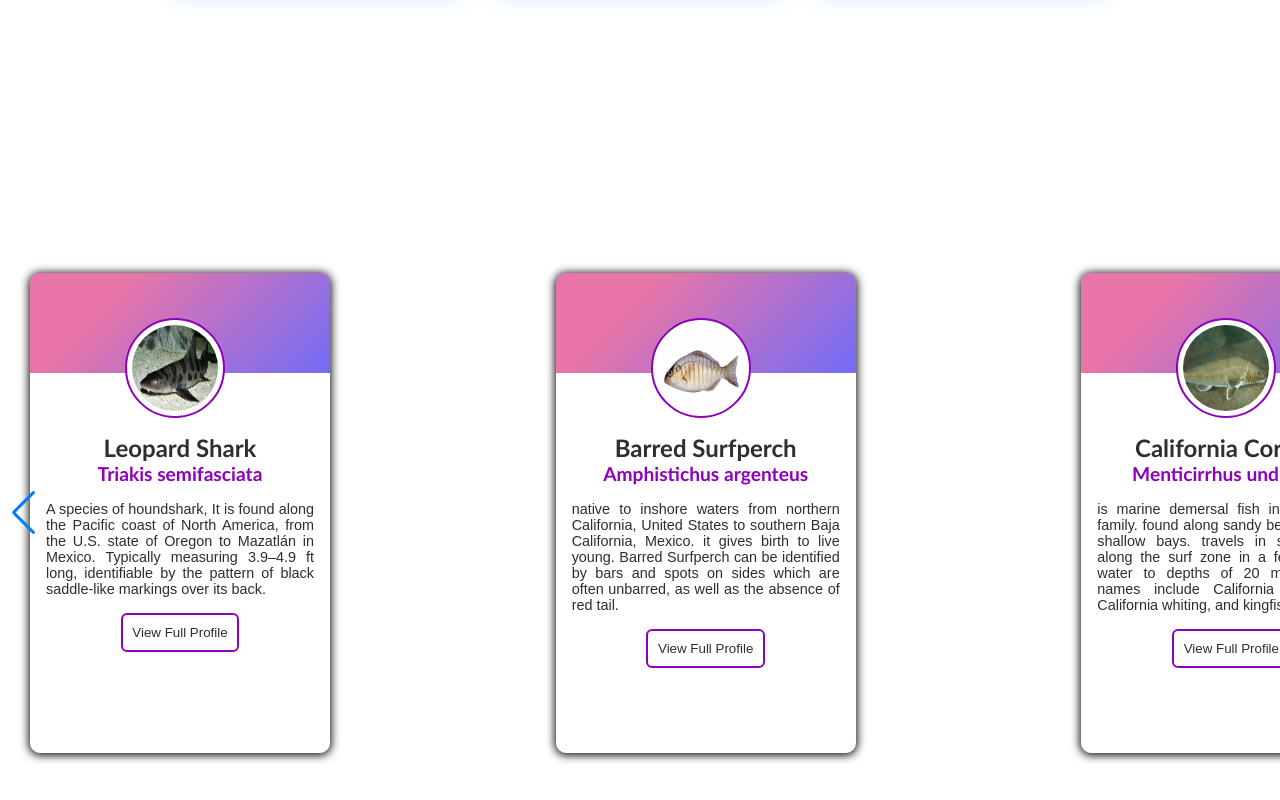
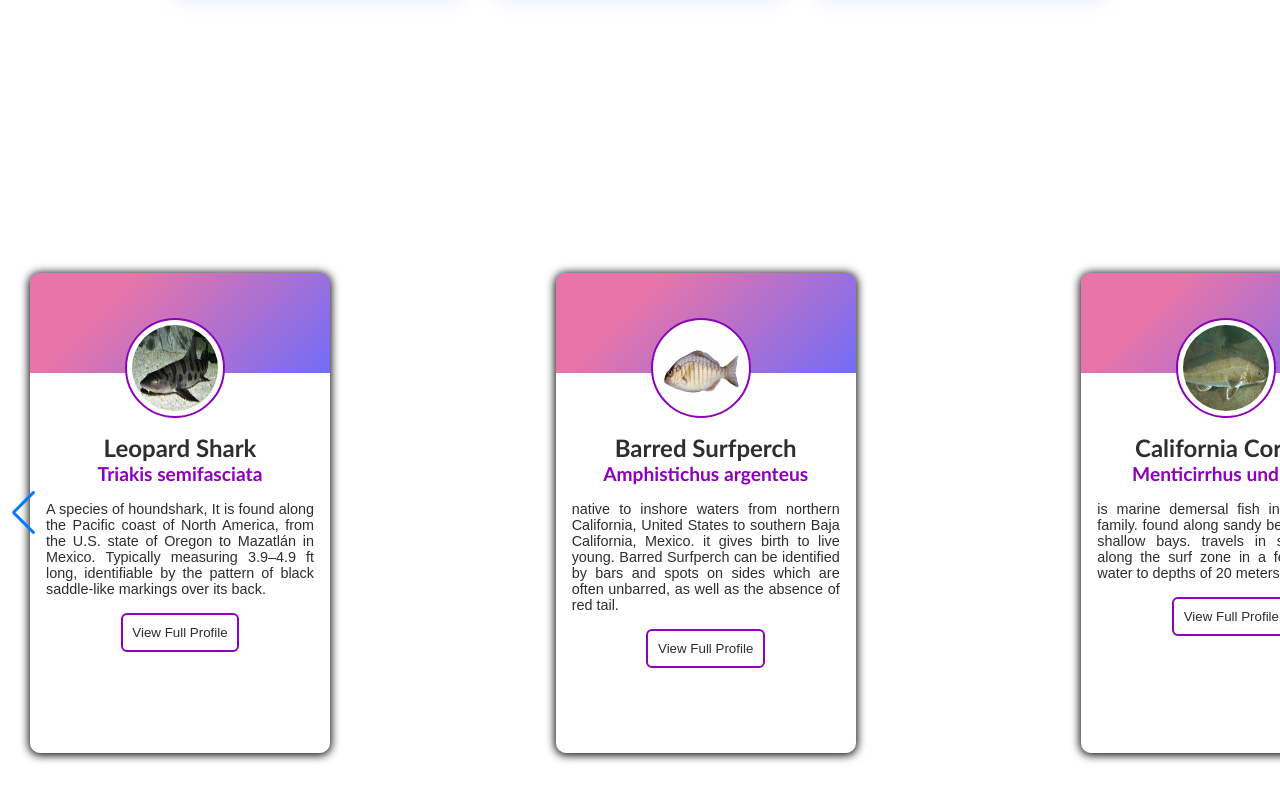
Before and after one commit to GLRJr/california-surf-fisher, a React (Create React App) app: page / in a window 1280 px wide. Shown: the part 1730-2530 px from the top of the page. Built offline with nearby package versions, Linux system fonts and the light colour scheme; grey boxes are pictures that could not be loaded.

Commit message:
fixed profile page, added species data

```diff
--- a/src/Components/FullSpeciesProfile/index.js
+++ b/src/Components/FullSpeciesProfile/index.js
@@ -9,10 +9,18 @@ function FullSpeciesProfile(props) {
   return (
     <div className={style.mainFullProfile}>
       <NavBar />
+      {/* i want to add a swipe photo gallery */}
+      <img src={animal.profileImage} alt="profile" />
       <h1>{animal.commonName}</h1>
-      <h2>{animal.scienceName}</h2>
-      <img src={animal.profileImage} alt="profile" />
-      <p>{animal.description}</p>
+      <h3>({animal.scienceName})</h3>
+      <h4>Description</h4>
+      <p>{animal.longDescription}</p>
+      <h4>Tips on catching</h4>
+      <p>{animal.catchMethod}</p>
+      <h4>Regulation</h4>
+      <p>{animal.regulation}</p>
+      <h4>Sources</h4>
+      <p>{animal.source}</p>
     </div>
   );
 }
--- a/src/Components/FullSpeciesProfile/styles.module.css
+++ b/src/Components/FullSpeciesProfile/styles.module.css
@@ -0,0 +1,27 @@
+.mainFullProfile {
+  display: flex;
+  flex-direction: column;
+}
+
+.mainFullProfile h1 {
+  margin-top: 20px;
+  margin-bottom: 10px;
+
+  text-align: center;
+}
+
+.mainFullProfile h3 {
+  margin-bottom: 20px;
+  text-align: center;
+}
+
+.mainFullProfile h4 {
+  margin-top: 10px;
+  margin-bottom: 20px;
+  text-align: left;
+}
+
+.mainFullProfile p {
+  text-align: left;
+  margin-bottom: 20px;
+}
--- a/src/Components/NavBar/index.js
+++ b/src/Components/NavBar/index.js
@@ -20,6 +20,7 @@ function NavBar() {
 
   useEffect(() => {
     // showButton();
+    // removeNavBarTitle();
   }, []);
 
   // window.addEventListener('resize', showButton);
--- a/src/Components/NavBar/styles.module.css
+++ b/src/Components/NavBar/styles.module.css
@@ -19,6 +19,7 @@
   align-items: center;
   height: 80px;
   max-width: 1500px;
+  color: #fff;
 }
 
 .navbarLogo {
@@ -33,8 +34,9 @@
 }
 
 .faFish {
-  margin-left: 0.5rem;
-  font-size: 1.8rem;
+  /* margin-left: 0.5rem;
+  font-size: 1.8rem; */
+  display: none;
 }
 
 .navMenu {
--- a/src/Components/SpeciesCard/SpeciesData.js
+++ b/src/Components/SpeciesCard/SpeciesData.js
@@ -13,97 +13,127 @@ export const SpeciesData = [
     id: 'Leopard Shark',
     commonName: 'Leopard Shark',
     scienceName: 'Triakis semifasciata',
-    description:
+    shortDescription:
       'A species of houndshark, It is found along the Pacific coast of North America, from the U.S. state of Oregon to Mazatlán in Mexico. Typically measuring 3.9–4.9 ft long, identifiable by the pattern of black saddle-like markings over its back.',
+    longDescription: 'still under research',
     profileImage: leopardShark,
-    profile: '#',
-    catchMethod: '',
+    diet: 'still under research',
+    catchMethod: 'still under research',
+    regulation: 'still under research',
+    source: 'still under research',
   },
   {
     id: 'Barred Surfperch',
     commonName: 'Barred Surfperch',
     scienceName: 'Amphistichus argenteus',
-    description:
+    shortDescription:
       'native to inshore waters from northern California, United States to southern Baja California, Mexico. it gives birth to live young. Barred Surfperch can be identified by bars and spots on sides which are often unbarred, as well as the absence of red tail.',
+    longDescription: '',
     profileImage: barredSurfPerch,
-    profile: '#',
-    catchMethod: '',
+
+    diet: 'still under research',
+    catchMethod: 'still under research',
+    regulation: 'still under research',
+    source: 'still under research',
   },
 
   {
     id: 'California Corbina',
     commonName: 'California Corbina',
     scienceName: 'Menticirrhus undulatus',
-    description:
-      'is marine demersal fish in the croaker family. found along sandy beaches and in shallow bays. travels in small groups along the surf zone in a few inches of water to depths of 20 meters. Other names include California kingcroaker, California whiting, and kingfish.',
+    nickName: 'Grey Ghost',
+    shortDescription:
+      'is marine demersal fish in the croaker family. found along sandy beaches and in shallow bays. travels in small groups along the surf zone in a few inches of water to depths of 20 meters.',
+    longDescription:
+      ' The Corbina is marine demersal fish in the croaker family. It can often be found along sandy beaches and in shallow bays. This species travels in small groups along the surf zone in a few inches of water to depths of 20 meters (66 ft). Other names include "California kingcroaker," "California whiting," and "kingfish".',
     profileImage: californiaCorbina,
-    profile: '#',
-    catchMethod: '',
+    diet: 'crustaceans, small fish, bivalves, and other small invertebrates',
+    catchMethod: 'sight casting on light tackle is a popular method',
+    regulation: 'still under research',
+    source: 'still under research',
   },
 
   {
     id: 'Walleye Surfperch',
     commonName: 'Walleye Surfperch',
     scienceName: 'Hyperprosopon argenteum',
-    description:
+    shortDescription:
       'The Walleye surfperch can be distinguished from other surfperch by the distinctive black tips on the ventral fins and black borders on the tail and anal fins. This species can reach a length of 30 centimetres (12 in) length.',
+    longDescription: '',
     profileImage: walleyeSurfPerch,
-    profile: '#',
-    catchMethod: '',
+    diet: 'still under research',
+    catchMethod: 'still under research',
+    regulation: 'still under research',
+    source: 'still under research',
   },
 
   {
     id: 'Spotfin Croaker',
     commonName: 'Spotfin Croaker',
     scienceName: 'Roncador stearnsii',
-    description:
+    shortDescription:
       'live along beaches and in bays over bottoms varying from coarse sand to heavy mud and at depths varying from 4 to 50 feet or more. They prefer depressions and holes near shore.',
+    longDescription: '',
     profileImage: spotfinCroaker,
-    profile: '#',
-    catchMethod: '',
+    diet: 'still under research',
+    catchMethod: 'still under research',
+    regulation: 'still under research',
+    source: 'still under research',
   },
 
   {
     id: 'California Halibut',
     commonName: 'California Halibut',
     scienceName: 'Paralichthys californicus',
-    description:
+    shortDescription:
       'is a large-tooth flounder. This is an unusual fish in that one eye has to migrate around from one side to the other as it grows from an upright fry or baby fish into an adult fish that lies on its side. The adult has two eyes on the up-side as it lies on the bottom.  ',
+    longDescription: '',
     profileImage: californiaHalibut,
-    profile: '#',
-    catchMethod: '',
+    diet: 'still under research',
+    catchMethod: 'still under research',
+    regulation: 'still under research',
+    source: 'still under research',
   },
 
   {
     id: 'Bat Ray',
     commonName: 'Bat Ray',
     scienceName: 'Myliobatis californica',
-    description:
+    shortDescription:
       'an eagle ray found in muddy or sandy sloughs. Bat rays are euryhaline, i.e. they are able to live in environments with a wide range of salinities.',
+    longDescription: '',
     profileImage: batRay,
-    profile: '#',
-    catchMethod: '',
+    diet: 'still under research',
+    catchMethod: 'still under research',
+    regulation: 'still under research',
+    source: 'still under research',
   },
 
   {
     id: 'Yellowfin Croaker',
     commonName: 'Yellowfin Croaker',
     scienceName: 'Umbrina roncador',
-    description:
+    shortDescription:
       'They frequent bays, channels, harbors and other nearshore waters over sandy bottoms. These croakers are more abundant along beaches during the summer months and may move to deeper water in winter.',
+    longDescription: '',
     profileImage: yellowfinCroaker,
-    profile: '#',
-    catchMethod: '',
+    diet: 'still under research',
+    catchMethod: 'still under research',
+    regulation: 'still under research',
+    source: 'still under research',
   },
 
   {
     id: 'Shovelnose Guitarfish',
     commonName: 'Shovelnose Guitarfish',
     scienceName: 'Rhinobatos productus',
-    description:
+    shortDescription:
       'Morphological and genetic variations occur in the mitochondrial DNA in those found in the Gulf of California Because of this, with many features of both sharks and rays.',
+    longDescription: '',
     profileImage: shovelnoseGuitarfish,
-    profile: '#',
-    catchMethod: '',
+    diet: 'still under research',
+    catchMethod: 'still under research',
+    regulation: 'still under research',
+    source: 'still under research',
   },
 ];
--- a/src/Components/SpeciesCard/index.js
+++ b/src/Components/SpeciesCard/index.js
@@ -33,22 +33,11 @@ function SpeciesCard() {
                 <div className={style.lowerContainer}>
                   <h3>{item.commonName}</h3>
                   <h4>{item.scienceName}</h4>
-                  <p>{item.description}</p>
+                  <p>{item.shortDescription}</p>
 
                   <button
                     onClick={() => {
-                      // console.log('clicked');
-
-                      // setAnimalName(item.commonName);
-                      // console.log(item.commonName);
-                      // console.log(animalName);
                       history.push(`/fishprofile/${item.id}`);
-                      /*history.push({
-                        pathname: '/fishprofile',
-                        state: {
-                          animalName: item.commonName,
-                        },
-                      });*/
                     }}
                   >
                     View Full Profile
```
